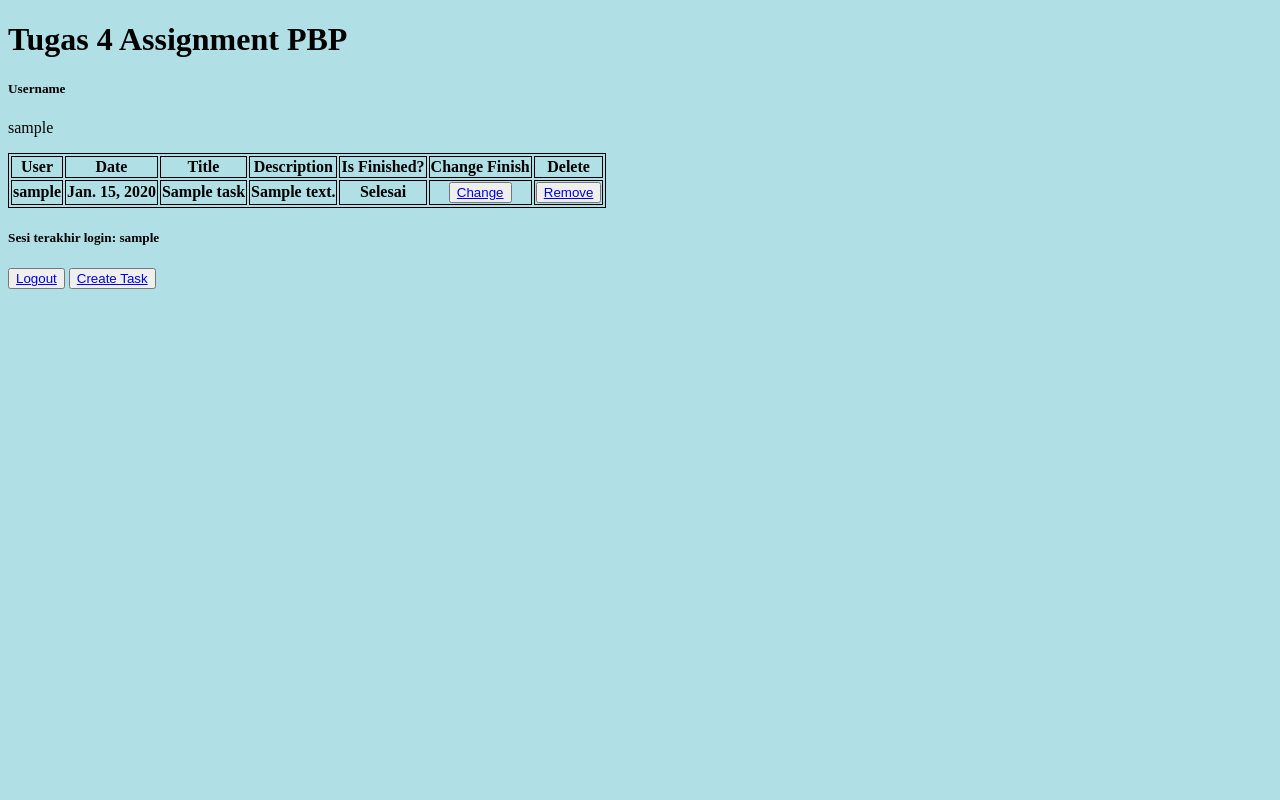
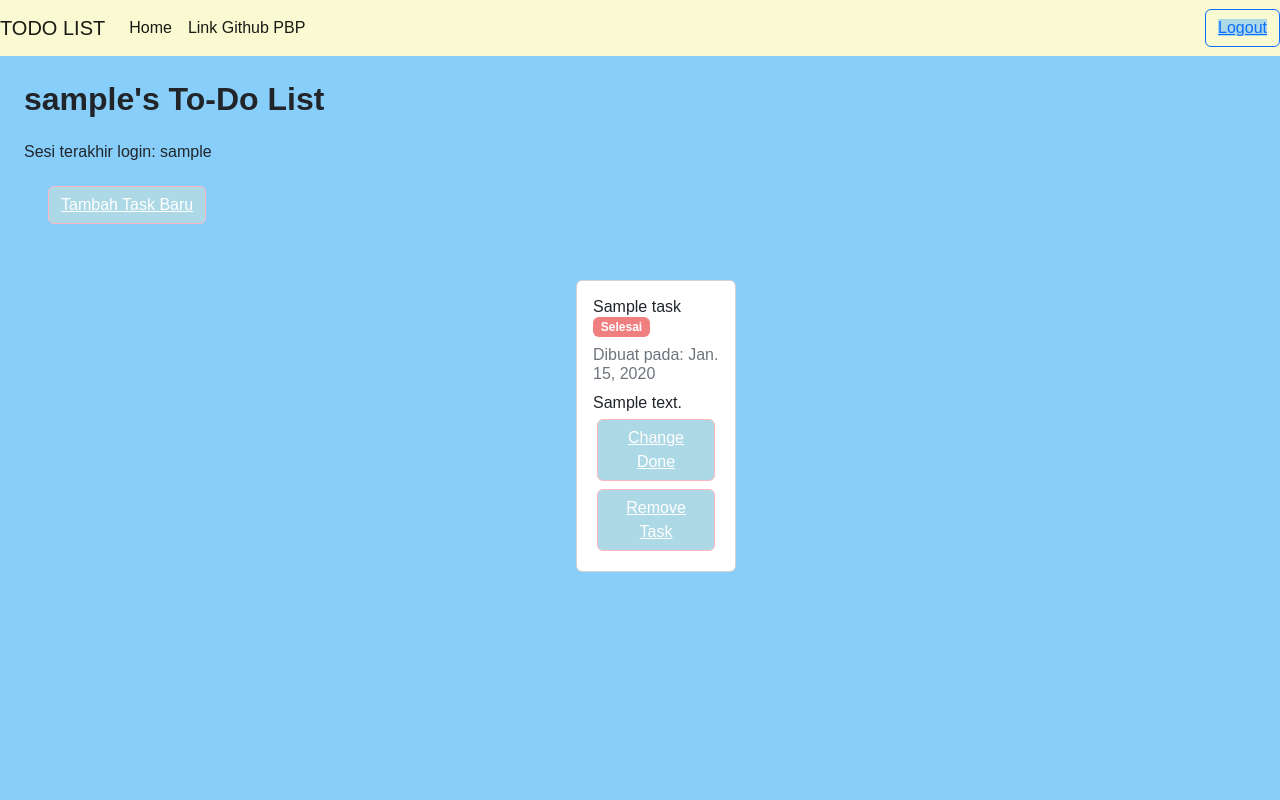
Before and after one commit to katrinagisellaui/tugas2pbp, a Django app: template todolist/templates/todolist.html in a window 1280 px wide. Run offline with Django 4.2, Linux system fonts and the light colour scheme; tables that the repository leaves empty hold one stand-in row (values such as "Sample post"); the template is opened without the code that fills it: values that come from a table or form of the project are taken from there, most other values are stand-ins (such as "Sample title", 1, 10 or a date in 2020); lists and menus that the app fills with data are empty.

Commit message:
first try tugas 5 pbp

```diff
--- a/project_django/settings.py
+++ b/project_django/settings.py
@@ -14,8 +14,8 @@ import os
 import dj_database_url
 from pathlib import Path
 import os
-PROJECT_ROOT = os.path.dirname(os.path.abspath(__file__))
-STATIC_ROOT = os.path.join(PROJECT_ROOT, 'static')
+# PROJECT_ROOT = os.path.dirname(os.path.abspath(__file__))
+# STATIC_ROOT = os.path.join(PROJECT_ROOT, 'static')
 
 # Build paths inside the project like this: BASE_DIR / 'subdir'.
 BASE_DIR = Path(__file__).resolve().parent.parent
--- a/static/css/style.css
+++ b/static/css/style.css
@@ -0,0 +1,62 @@
+/* body {
+    font-family: 'Algreya Sans SC', sans-serif;
+    background-color: lightskyblue;
+}
+
+.login, .register, .create {
+    padding: 20px;
+    border-radius: 12px;
+    background-color: lightskyblue;
+}
+
+.login {
+    width: 450px;
+}
+
+.register{
+    width: 1000px;
+}
+
+.create {
+    width: 800px;
+}
+
+.btn-primary {
+    background-color: lightblue;
+    border-color: lightpink;
+}
+
+.btn-primary:hover, .navbar .btn:hover {
+    background-color: lightcoral;
+}
+
+.navbar .btn .btnlink, .navbar .navbar-brand, .link, .link:hover {
+    color: darkgoldenrod;
+}
+
+.navbar {
+    background-color: lightgoldenrodyellow;
+}
+
+.navbar .btn {
+    border-color: lightgoldenrodyellow;
+}
+
+.navbar .btn .btnlink:hover, .btnlink, .btnlink:hover {
+    color: darkgrey;
+}
+
+.card {
+    padding: 8px;
+    border-radius: 12px;
+}
+
+.card-title, .h3, .h1 {
+    font-weight: 600;
+}
+
+/* bonus */
+.card:hover{
+    transform: scale(1.1);
+    box-shadow: 0 10px 20px rgba(0,0,0,0.2);
+} */
--- a/templates/base.html
+++ b/templates/base.html
@@ -5,14 +5,17 @@
 <head>
   <meta charset="UTF-8">
   <meta name="viewport" content="width=device-width, initial-scale=1.0">
+  <link href="https://cdn.jsdelivr.net/npm/bootstrap@5.2.1/dist/css/bootstrap.min.css" rel="stylesheet" integrity="sha384-iYQeCzEYFbKjA/T2uDLTpkwGzCiq6soy8tYaI1GyVh/UjpbCx/TYkiZhlZB6+fzT" crossorigin="anonymous">
+  <link rel="stylesheet" href="https://unpkg.com/flowbite@1.5.3/dist/flowbite.min.css" />
   <link rel="stylesheet" href="{% static 'css/style.css' %}">
   {% block meta %}
   {% endblock meta %}
 </head>
 
 <body>
+  <script src="https://cdn.jsdelivr.net/npm/bootstrap@5.2.1/dist/js/bootstrap.bundle.min.js" integrity="sha384-u1OknCvxWvY5kfmNBILK2hRnQC3Pr17a+RTT6rIHI7NnikvbZlHgTPOOmMi466C8" crossorigin="anonymous"></script>
+  <script src="https://unpkg.com/flowbite@1.5.3/dist/flowbite.js"></script>
   {% block content %}
   {% endblock content %}
 </body>
-
 </html>
--- a/todolist/templates/todolist.html
+++ b/todolist/templates/todolist.html
@@ -1,53 +1,95 @@
 {% extends 'base.html' %}
+{% load static %}
+
+{% block meta %}
+<title>Registrasi Akun Baru</title>
+<style>
+    body {
+        font-family: 'Algreya Sans SC', sans-serif;
+        background-color: lightskyblue;
+        height: 100vh;
+    }
+
+    .navbar {
+      background-color: lightgoldenrodyellow;
+    }
+    .btn-primary{
+        background-color: lightblue;
+        border-color: lightpink;
+    }
+    .btn-link{
+      background-color: lightblue;
+      border-color: lightpink;
+      border: 1px;
+    }
+
+    .h1{
+      font-size: xx-large;
+      font-weight: bold;
+    }
+
+    .h5 {
+      font-size: medium;
+      font-weight: lighter;
+    }
+
+    .card:hover{
+    transform: scale(1.5);
+    background-color: lightpink;
+    /* box-shadow: 0 10px 20px rgba(0,0,0,1); */
+}
+</style>
+{% endblock meta %}
 
 {% block content %}
-  <body style="background-color:powderblue;">
-  <h1>Tugas 4 Assignment PBP</h1>
 
-  <h5>Username </h5>
-  <p>{{username}}</p>
-  <style>
-    table, th, td {
-        border: 1px solid black;
-    }
-    </style>
+<nav class="navbar navbar-expand-lg navbar-light sticky-top">
+    <a class="navbar-brand" href="#">TODO LIST</a>
+    <button class="navbar-toggler" type="button" data-toggle="collapse" data-target="#navbarNavAltMarkup" aria-controls="navbarNavAltMarkup" aria-expanded="false" aria-label="Toggle navigation">
+        <span class="navbar-toggler-icon"></span>
+    </button>
+    <div class="collapse navbar-collapse" id="navbarNavAltMarkup">
+        <div class="navbar-nav mr-auto">
+            <a class="nav-item nav-link active" href="#">Home <span class="sr-only">(current)</span></a>
+            <a class="nav-item nav-link active" href="https://pbp-fasilkom-ui.github.io/ganjil-2023/">Link Github PBP <span class="sr-only">(current)</span></a>
+        </div>
+        <form class="form-inline my-2 my-lg-0">
+            <button class="btn btn-outline-primary"><a href="{% url 'todolist:logout' %}" class="btn-link">Logout</a></button>
+        </form>
+    </div>
+</nav>
 
-  <table>
-    <tr>
-      <th>User</th>
-      <th>Date</th>
-      <th>Title</th>
-      <th>Description</th>
-      <th>Is Finished?</th>
-      <th>Change Finish </th>
-      <th>Delete</th>
-    </tr>
-    {% comment %} Add the data below this line {% endcomment %}
+<p class="h1 m-4">{{username}}'s To-Do List</p>
+<p class="h5 m-4">Sesi terakhir login: {{ last_login }}</p>
+
+<button class="btn btn-primary mx-5"><a href="{% url 'todolist:create_task' %}" class="btn-link">Tambah Task Baru</a></button>
+
+
+<div class="container-fluid m-3 d-flex justify-content-center align-items-center">
+    <div class="row">
         {% for task in list_todolist %}
-        <tr>
-            <th>{{task.user}}</th>
-            <th>{{task.date}}</th>
-            <th>{{task.title}}</th>
-            <th>{{task.description}}</th>
-            <th>
+        <div class="col-lg-3 col-md-4 col-sm-6">
+            <div class="card my-10" style="width: 10rem;">
+                <div class="card-body">
+                    <h5 class="card-title">{{task.title}}
+                        <span class="badge badge-primary" style="background-color: lightcoral;">
                             {% if task.is_finished %}
                             Selesai
                             {% else %}
                             Belum Selesai
                             {% endif %}
-            </th>
-            <th>
-            <button><a href="{% url 'todolist:change_done' task.id %}" title="">Change</a></button>
-            </th>
-            <th>
-            <button><a href="{% url 'todolist:remove_task' task.id %}" title="">Remove</a></button>
-            </th>
-        </tr>
+                        </span>
+                    </h5>
+                    <h6 class="card-subtitle my-2 text-muted">Dibuat pada: {{task.date}}</h6>
+                    <p class="card-text">{{task.description}}</p>
+                    <button class="btn btn-primary btn m-1"><a href="{% url 'todolist:change_done' task.id %}" class="btn-link">Change Done</a></button>
+                    <button class="btn btn-primary btn m-1"><a href="{% url 'todolist:remove_task' task.id %}" class="btn-link">Remove Task</a></button>
+                </div>
+            </div>
+        </div>
         {% endfor %}
-  </table>
-  <h5>Sesi terakhir login: {{ last_login }}</h5>
-  <button><a href="{% url 'todolist:logout' %}">Logout</a></button>
-  <button><a href="{% url 'todolist:create_task' %}">Create Task</a></button>
+    </div>
+</div>
 
 
 {% endblock content %}
--- a/todolist/views.py
+++ b/todolist/views.py
@@ -10,6 +10,7 @@ from django.http import HttpResponseRedirect
 from django.urls import reverse
 from todolist.forms import TodoList
 from todolist.models import Task
+
 
 
 @login_required(login_url='/todolist/login/')
```
Also changed, not shown: todolist/forms.py (+13 -3 lines), todolist/templates/create_task.html (+29 -11 lines), todolist/templates/login.html (+45 -30 lines), todolist/templates/register.html (+40 -21 lines), todolist/README.md. Lines whose indentation alone changed are shown as unchanged.
